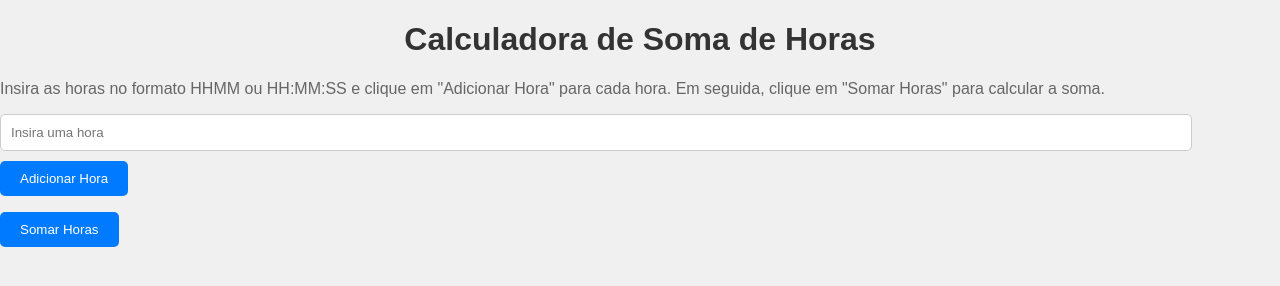
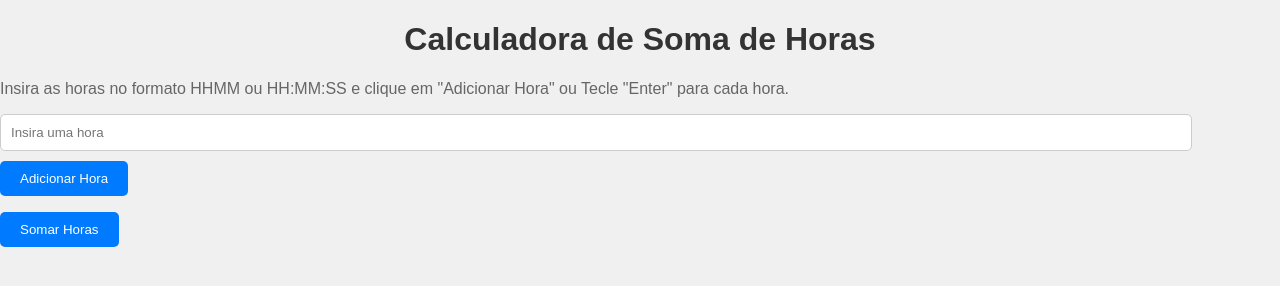
Before and after one commit to thiiagoSCI/SomaHoras, a plain HTML site: page index.html in a window 1280 px wide. Drawn offline with Linux system fonts and the light colour scheme.

Commit message:
Update index.html

```diff
--- a/index.html
+++ b/index.html
@@ -9,7 +9,7 @@
 </head>
 <body>
     <h1>Calculadora de Soma de Horas</h1>
-    <p>Insira as horas no formato HHMM ou HH:MM:SS e clique em "Adicionar Hora" para cada hora. Em seguida, clique em "Somar Horas" para calcular a soma.</p>
+    <p>Insira as horas no formato HHMM ou HH:MM:SS e clique em "Adicionar Hora" ou Tecle "Enter" para cada hora.</p>
     <input type="text" id="hora" placeholder="Insira uma hora">
     <button onclick="adicionarHora()">Adicionar Hora</button>
     <br>
```
